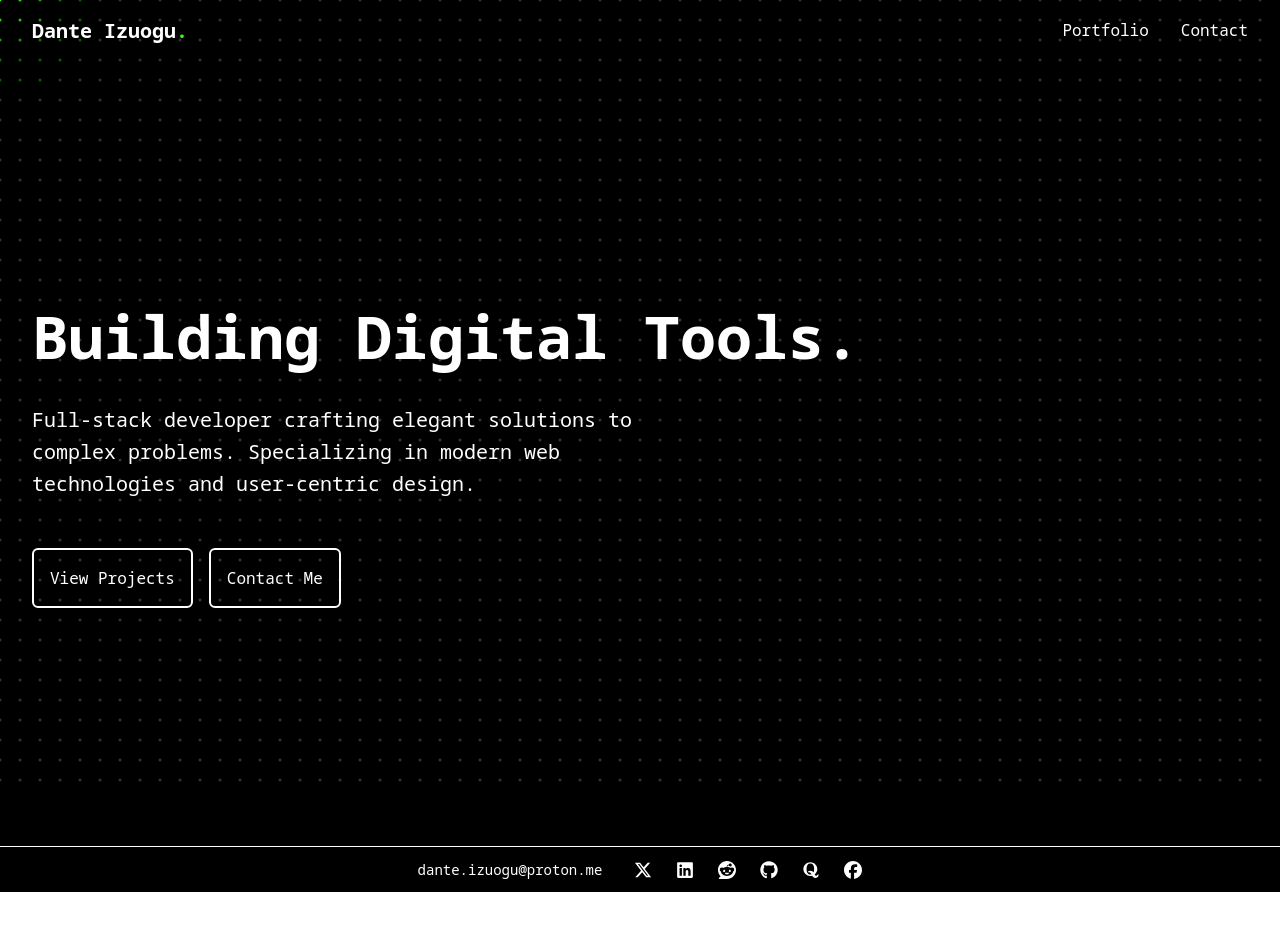
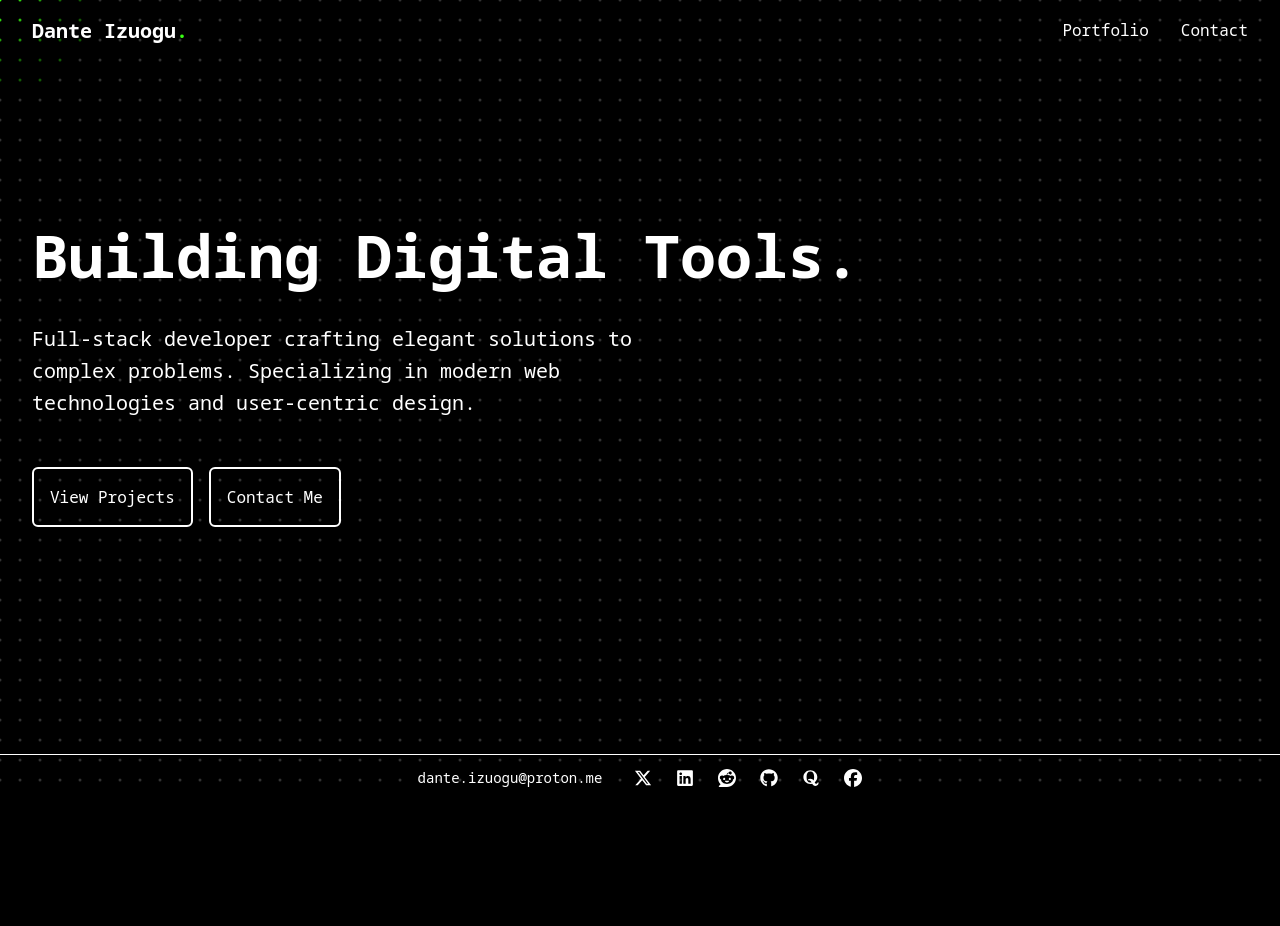
Before and after one commit to Danteizuogu/portfolio-site, a React (Vite) app: page / in a window 1280 px wide. Before the commit the page ends 892 px from the top, so only its background shows below. Built offline with nearby package versions, Linux system fonts and the light colour scheme.

Commit message:
positioning adjustments on homepage

```diff
--- a/src/App.tsx
+++ b/src/App.tsx
@@ -27,7 +27,6 @@ function App() {
         style={{
           position: 'relative',
           zIndex: 1,
-          minHeight: '100vh',
           display: 'flex',
           flexDirection: 'column'
         }}
--- a/src/components/Footer.tsx
+++ b/src/components/Footer.tsx
@@ -19,6 +19,11 @@ const Footer = () => {
       py={3}
       borderTop="1px"
       borderColor="brand.light"
+      position="fixed"
+      bottom="0"
+      left="0"
+      right="0"
+      zIndex="1"
     >
       <Flex
         align="center"
--- a/src/components/Navbar.tsx
+++ b/src/components/Navbar.tsx
@@ -8,6 +8,7 @@ const Navbar = () => {
       bg="transparent"
       px={8}
       py={4}
+
     >
       <Flex align="center">
         <Link
--- a/src/pages/Home.tsx
+++ b/src/pages/Home.tsx
@@ -3,9 +3,15 @@ import { Box, Heading, Text, Flex, VStack, HStack, Link } from '@chakra-ui/react
 const Home = () => {
   return (
     <Box
-      minH="calc(100vh - 80px)"
+      h="100vh"
       display="flex"
-      alignItems="center"
+      alignItems="flex-start"
+      pt="125px" // Remove padding to position content at the top
+      overflow="hidden"
+      style={{
+        overflowY: 'hidden',
+        overscrollBehavior: 'none'
+      }}
     >
       <VStack
         spacing={8}
--- a/src/pages/Portfolio.tsx
+++ b/src/pages/Portfolio.tsx
@@ -65,7 +65,7 @@ const Portfolio = () => {
 
   return (
     <Box py={8}>
-      <Heading color="brand.dark" mb={8}>Portfolio</Heading>
+      <Heading color="brand.dark" mb={8}>My Projects</Heading>
 
       <SimpleGrid columns={{ base: 1, md: 2, lg: 3 }} spacing={8}>
         {projects.map((project) => (
```
